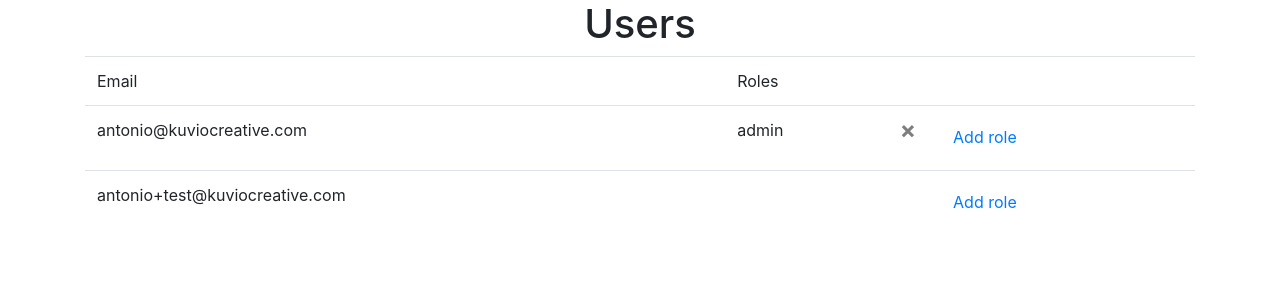
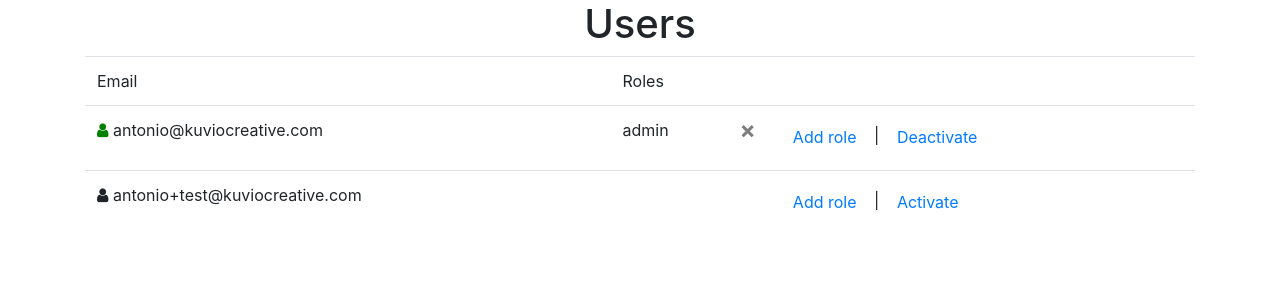
Before and after one commit to TORCH-TCN/torch_hub, a Flask app: page /users in a window 1280 px wide. Shown: the part 56-356 px from the top of the page. Run offline with Flask 2, Linux system fonts and the light colour scheme; a user stored in the database is signed in; data comes from the database, SQL or seed files in the repository; both versions use the stored data as it was after the commit; some libraries are stand-ins or nearby versions.

Commit message:
ability to (de)activate users

```diff
--- a/web/webapp/static/index.js
+++ b/web/webapp/static/index.js
@@ -13,6 +13,20 @@ function openRoleModal(userId){
   console.log('openRoleModal',userId);
   selectedUserId = userId;
   $("#exampleModal").modal()
+}
+
+function changeUserActive(userId, active){
+
+  str = eval(active.toLowerCase()) == true ? "deactivate" : "activate";
+
+  if (confirm(`Are you sure you want to ${str} this user?`) == true) {
+    fetch("/change-user-active", {
+      method: "POST",
+      body: JSON.stringify({ userId: userId }),
+    }).then((_res) => {
+      window.location.href = "/users";
+    });
+  }
 }
 
 function addRoleToUser(){
--- a/web/webapp/templates/profile.html
+++ b/web/webapp/templates/profile.html
@@ -26,6 +26,7 @@
               placeholder="Enter last name"
             />
           </div>
+
           <button type="submit" class="btn btn-primary">Submit</button>
     </form>
 {% endblock %}
--- a/web/webapp/templates/users/users.html
+++ b/web/webapp/templates/users/users.html
@@ -14,7 +14,14 @@
         <tbody>
             {% for user in users %}
                 <tr>
-                    <td>{{ user.email }}</td>
+                    <td>
+                      {% if user.active %}
+                        <i class="fa fa-user" style="color:green"></i>
+                      {% else %}
+                      <i class="fa fa-user"></i>
+                      {% endif %}
+                      {{ user.email }}
+                    </td>
                     <td>
 
                         {% for role in user.roles %}
@@ -30,6 +37,14 @@
                         <button type="button" class="btn btn-link" onClick="openRoleModal({{ user.id }})">
                             Add role
                         </button>
+                        |
+                        <button type="button" class="btn btn-link" onClick="changeUserActive({{ user.id }}, '{{user.active}}')">
+                          {% if user.active %}
+                            Deactivate
+                          {% else %}
+                            Activate
+                          {% endif %}
+                      </button>
                     </td>
                 </tr>
             {% endfor %}
--- a/web/webapp/views.py
+++ b/web/webapp/views.py
@@ -99,3 +99,17 @@ def delete_role_user():
     db.session.commit()
 
     return jsonify({})
+
+
+@views.route('/change-user-active', methods=['POST'])
+@roles_accepted('admin')
+def deactivate_user():
+    data = json.loads(request.data)
+    userId = data['userId']
+
+    user = User.query.get(userId)
+    user.active = 0 if user.active == 1 else 1
+
+    db.session.commit()
+
+    return jsonify({})
```
Also changed, not shown: web/webapp/torch-hub.db.
